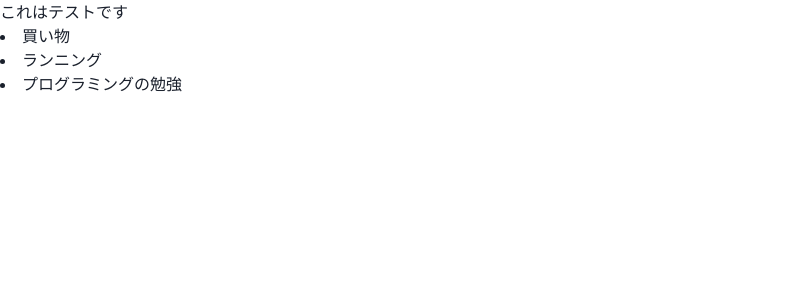
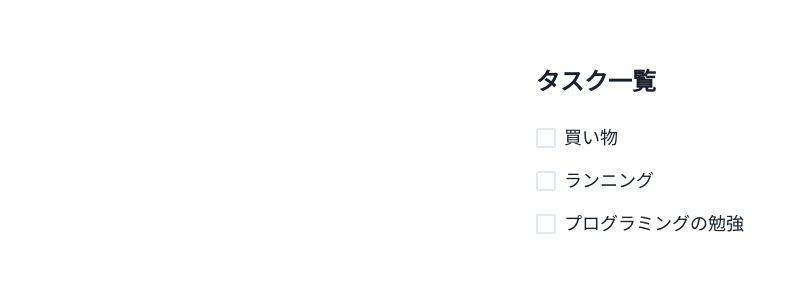
Before and after one commit to ssaitho/todo-web, a React (Create React App) app: page / in a window 1280 px wide. Shown: the top 300 px of the page, without its empty margins (0-807 px from the left). Built offline with nearby package versions, Linux system fonts and the light colour scheme.

Commit message:
TaskコンポーネントにChakraUIを反映

```diff
--- a/src/App.js
+++ b/src/App.js
@@ -1,13 +1,24 @@
 import Task from "./component/Task";
+import { Center, Box, CheckboxGroup, Text } from "@chakra-ui/react";
 
 const App = () => {
   return (
-    <>
-      <h1>これはテストです</h1>
-      <Task name="買い物" />
-      <Task name="ランニング" />
-      <Task name="プログラミングの勉強" />
-    </>
+    <Box mt="64px">
+      <Center>
+        <Box>
+          <Box mb="24px">
+            <Text fontSize="24px" fontWeight="bold">
+              タスク一覧
+            </Text>
+          </Box>
+          <CheckboxGroup>
+            <Task name="買い物" />
+            <Task name="ランニング" />
+            <Task name="プログラミングの勉強" />
+          </CheckboxGroup>
+        </Box>
+      </Center>
+    </Box>
   );
 };
 
--- a/src/component/Task.jsx
+++ b/src/component/Task.jsx
@@ -1,5 +1,13 @@
+import { Checkbox, Box, Text } from "@chakra-ui/react";
+
 const Task = (props) => {
-  return <li>{props.name}</li>;
+  return (
+    <Box mb="16px">
+      <Checkbox colorScheme="blue" size="lg">
+        <Text>{props.name}</Text>
+      </Checkbox>
+    </Box>
+  );
 };
 
 export default Task;
```
